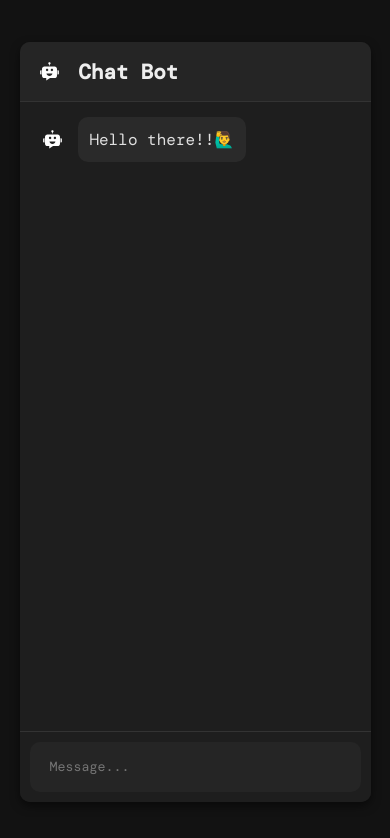
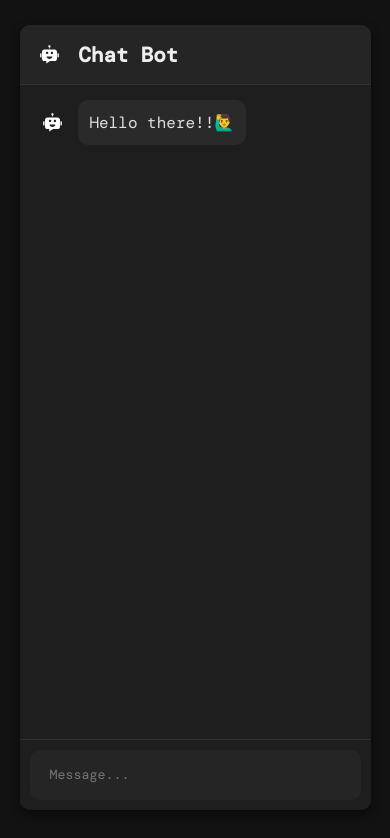
Before and after one commit to bvvivek6/Chat-Bot, a React (Vite) app: page / in a window 390 px wide. Shown: the top 838 px of the page. Built offline with nearby package versions, Linux system fonts and the light colour scheme; a web font is replaced by a local one.

Commit message:
Fix inconsistency in responsiveness

```diff
--- a/src/index.css
+++ b/src/index.css
@@ -26,7 +26,8 @@
 body {
   width: 100%;
   display: flex;
-  align-items: center;
+  align-items: flex-start;
+  margin-top: 25px;
   justify-content: center;
   min-height: 100vh;
   background-color: #121212;
@@ -175,12 +176,12 @@ body {
 @media screen and (max-width: 768px) {
   .chat-bot-popup {
     width: 95vw;
-    height: 90vh;
+    height: 93dvh;
   }
 
   .chat-body {
     padding: 15px;
-    padding-bottom: 90px; /* Adjust for footer */
+    padding-bottom: 90px;
   }
 
   .chat-footer {
```
